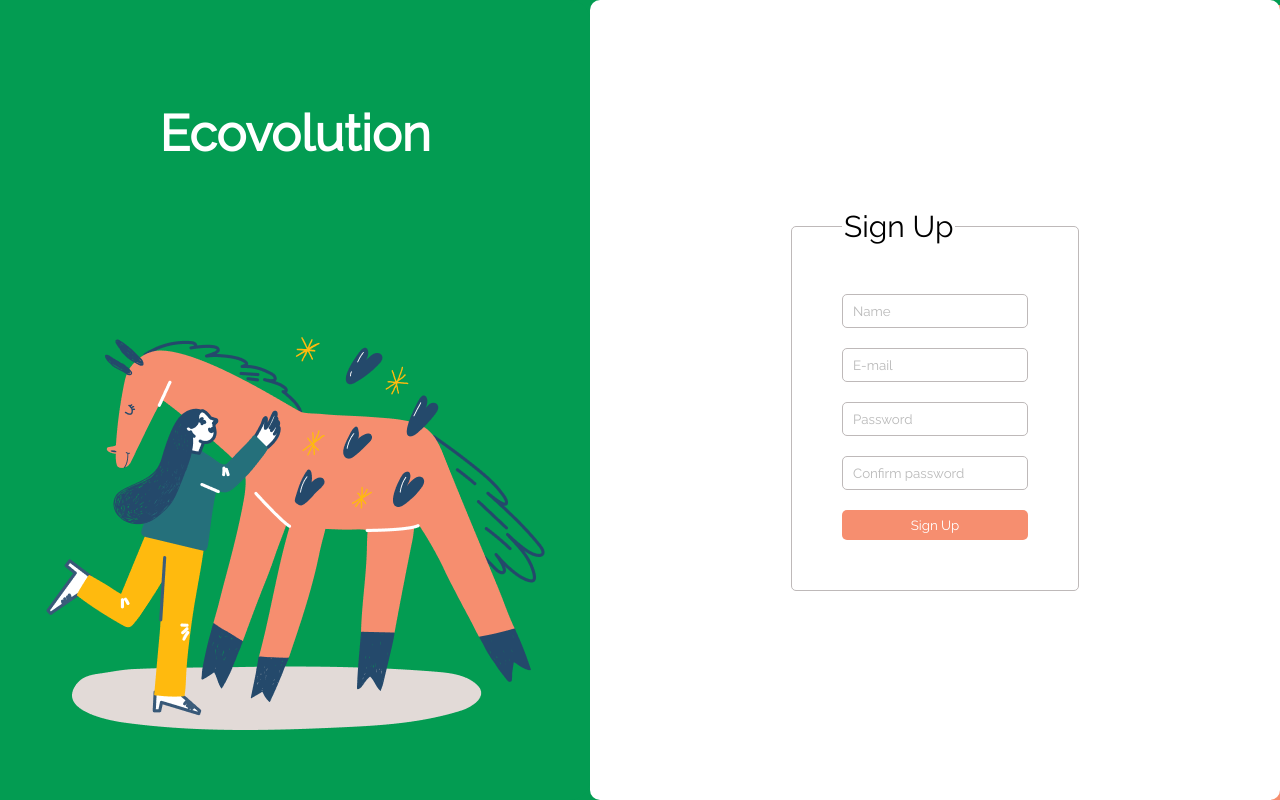
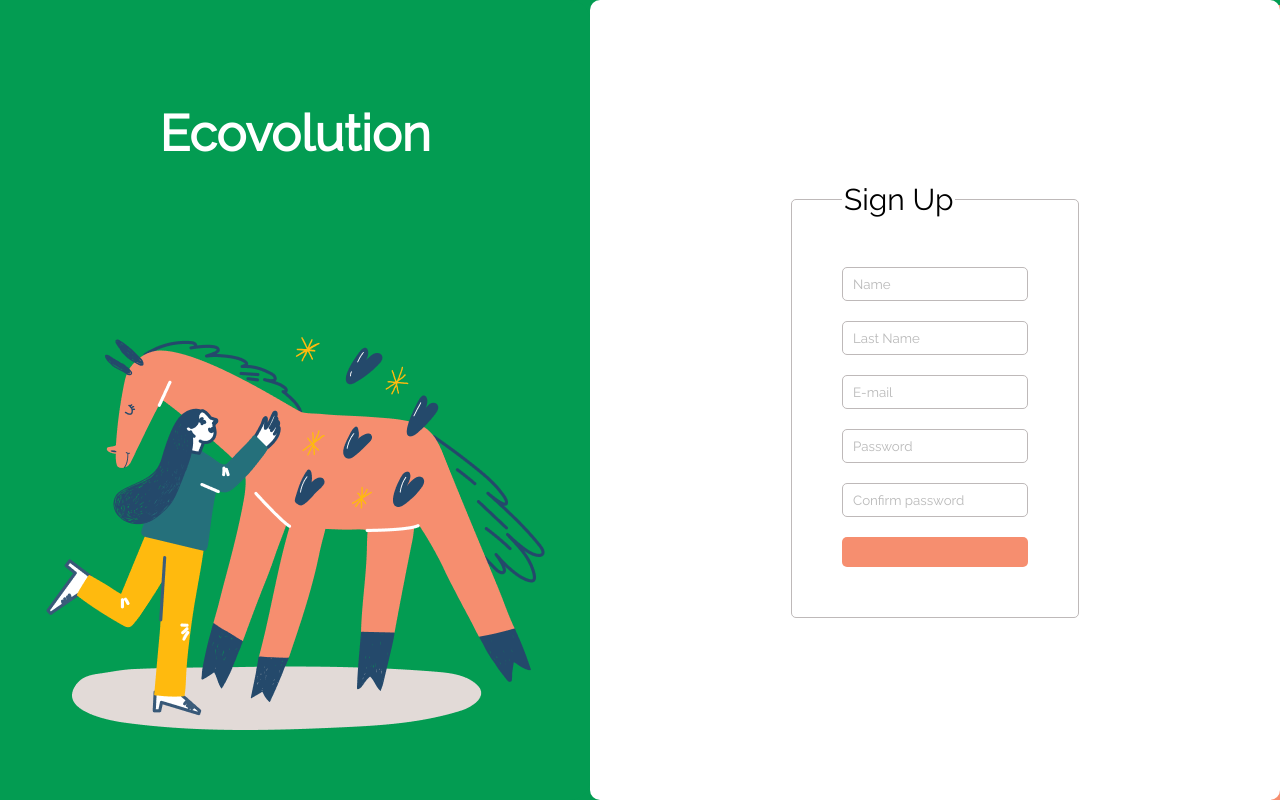
Before and after one commit to hinagawa/ecovolution, a React (Create React App) app in the folder frontend/: page /sign-up in a window 1280 px wide. Built offline with nearby package versions, Linux system fonts and the light colour scheme.

Commit message:
WIP api connect

```diff
--- a/frontend/src/pages/Auth/SignUpPage.jsx
+++ b/frontend/src/pages/Auth/SignUpPage.jsx
@@ -1,4 +1,5 @@
-import React from 'react'
+import React, { useEffect } from 'react'
+import { useForm } from 'react-hook-form'
 
 import img from '../../assets/images/img.png'
 
@@ -9,6 +10,31 @@ import Button from '../../components/Button/Button'
 import styles from './styles.module.css'
 
 function SignUpPage() {
+  const {
+    register,
+    handleSubmit,
+    setValue,
+    formState: { errors },
+  } = useForm()
+  // TODO fetch
+  const onSubmit = (data) => {
+    if(data.password !== data.confirmPassword) {
+      return
+    }
+
+    console.log(data.lastName)
+  }
+  useEffect(() => {
+    register('name', { required: true })
+    register('lastName')
+    register('email')
+    register('password', { required: true, minLength: 8 })
+    register('confirmPassword', {
+      required: true,
+      minLength: 8,
+    })
+  }, [])
+
   return (
     <div className={styles.rowContainer}>
       <div className={styles.logoContainer}>
@@ -20,17 +46,53 @@ function SignUpPage() {
           <legend className={styles.legendFont}>
             Sign Up
           </legend>
-          <Form>
-            <Input placeholder='Name' />
-            <Input placeholder='E-mail' />
-            <Input placeholder='Password' />
-            <Input placeholder='Confirm password' />
-            <Button text='Sign Up' />
+          <Form onSubmit={handleSubmit(onSubmit)}>
+            <Input
+              type='text'
+              placeholder='Name'
+              name='name'
+              onChange={(e) => {
+                setValue('name', e.target.value)
+              }}
+            />
+            <Input
+              type='text'
+              placeholder='Last Name'
+              name='lastName'
+              onChange={(e) => {
+                setValue('lastName', e.target.value)
+              }}
+            />
+            <Input
+              type='email'
+              placeholder='E-mail'
+              name='email'
+              onChange={(e) => {
+                setValue('email', e.target.value)
+              }}
+            />
+            <Input
+              type='password'
+              placeholder='Password'
+              name='password'
+              onChange={(e) => {
+                setValue('password', e.target.value)
+              }}
+            />
+            {errors.password && errors.password.message}
+            <Input
+              type='password'
+              placeholder='Confirm password'
+              name='confirmPassword'
+              onChange={(e) => {
+                setValue('confirmPassword', e.target.value)
+              }}
+            />
+            <Button>Submit</Button>
           </Form>
         </fieldset>
       </div>
     </div>
   )
 }
-
 export default SignUpPage
```
